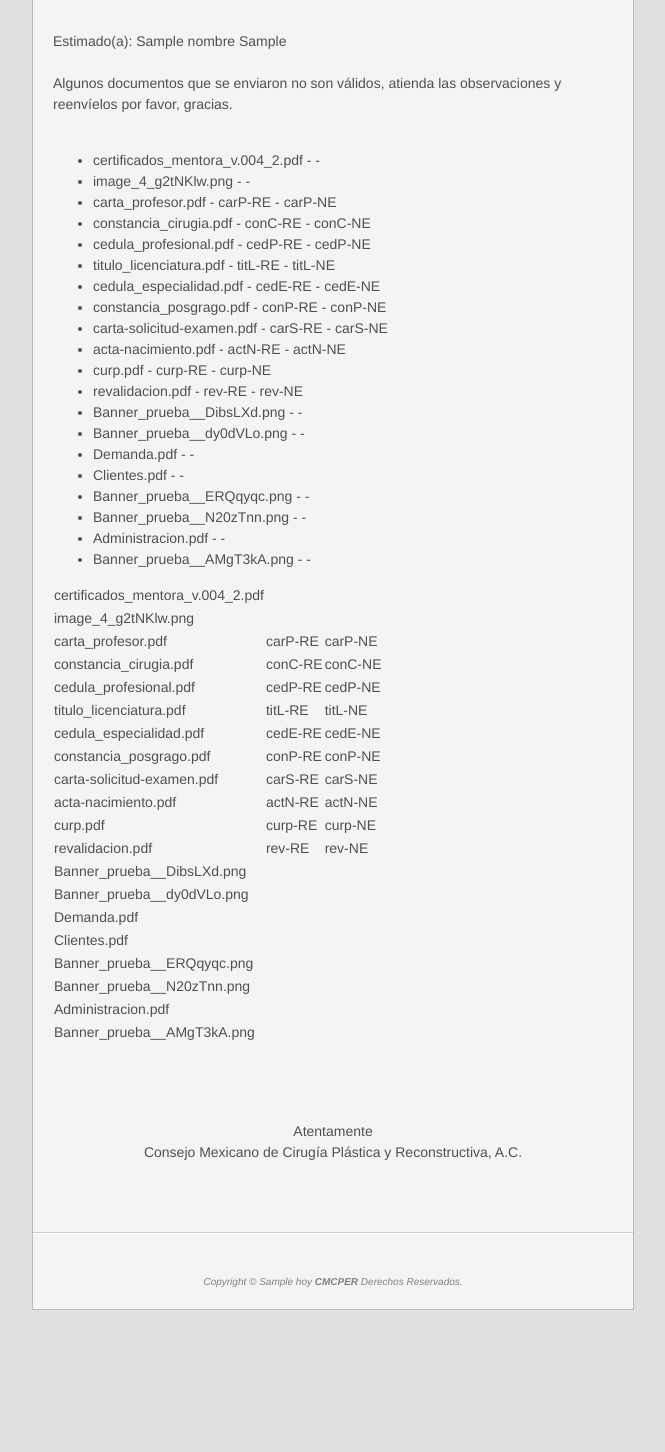
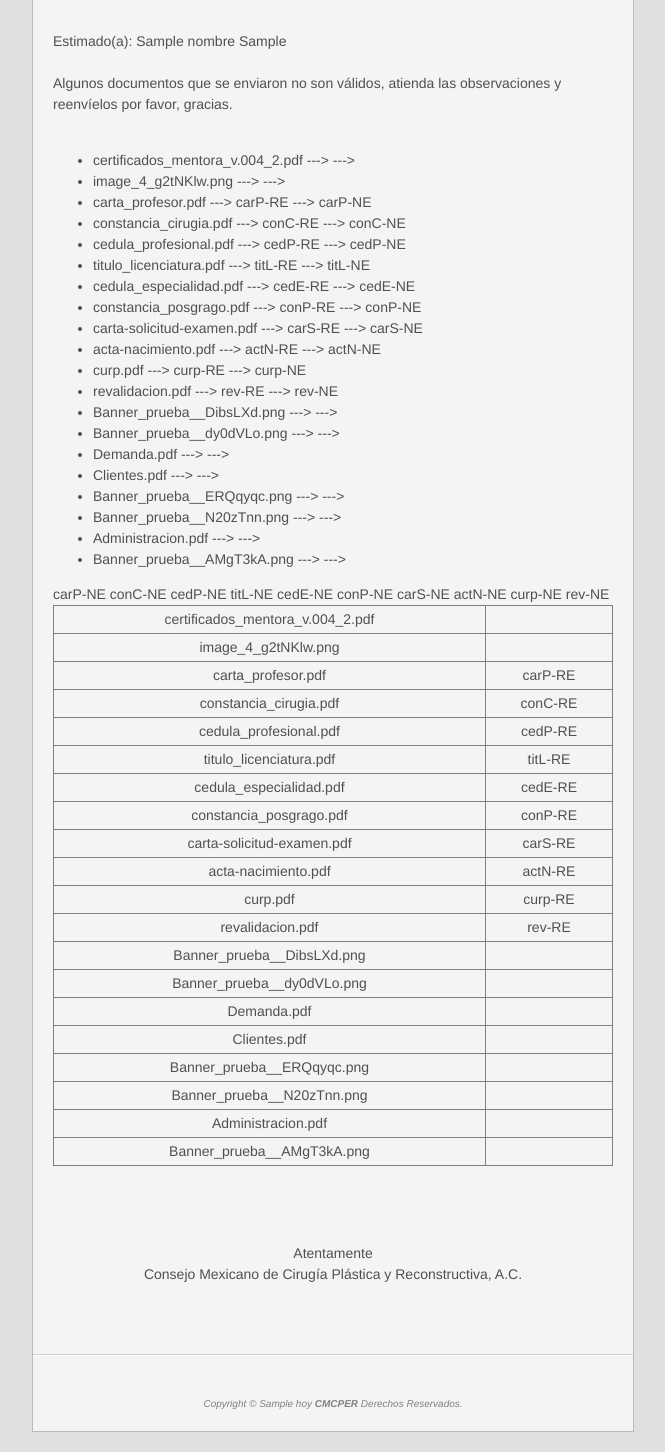
Before and after one commit to gbrlQuirozMB/cmcperBack, a Django app: template templates/emailDocsAR.html in a window 1280 px wide. Shown: the part 205-1657 px from the top of the page, without its empty margins (307-972 px from the left). Before the commit the page ends 1515 px from the top, so only its background shows below. Run offline with Django 3.2, Linux system fonts and the light colour scheme; data comes from the database, SQL or seed files in the repository; tables that the repository leaves empty hold one stand-in row (values such as "Sample post"); the template is opened without the code that fills it: values that come from a table or form of the project are taken from there, most other values are stand-ins (such as "Sample title", 1, 10 or a date in 2020); parts of the project's set-up code (start-up, migrations or seed data) failed here and were passed over.

Commit message:
UPDATED-> enviar correo de documentos-> CMCPER-86

```diff
--- a/templates/emailDocsAR.html
+++ b/templates/emailDocsAR.html
@@ -492,15 +492,15 @@
 													<br/>
 													<ul>
 														{% for rechazado in rechazados %}
-															<li> {{rechazado.documento}} - {{rechazado.rechazoEngargolado}} - {{rechazado.notasEngargolado}} </li>
+															<li> {{rechazado.documento}} ---&#62; {{rechazado.rechazoEngargolado}} ---&#62; {{rechazado.notasEngargolado}} </li>
 														{% endfor %}
 													</ul>
-													<table>
+													<table align="center" border="1" cellpadding="3px" cellspacing="0" height="100%" width="100%" >
 														{% for rechazado in rechazados %}
 															<tr>
-																<td> {{rechazado.documento}} </td>
-																<td> {{rechazado.rechazoEngargolado}} </td>
-																<td> {{rechazado.notasEngargolado}} </td>
+																<td align="center" valign="top"> {{rechazado.documento}} </td>
+																<td align="center" valign="top"> {{rechazado.rechazoEngargolado}} </td>
+																<tdalign="center" valign="top"> {{rechazado.notasEngargolado}} </td>
 															</tr>
 														{% endfor %}
 													</table>
```
